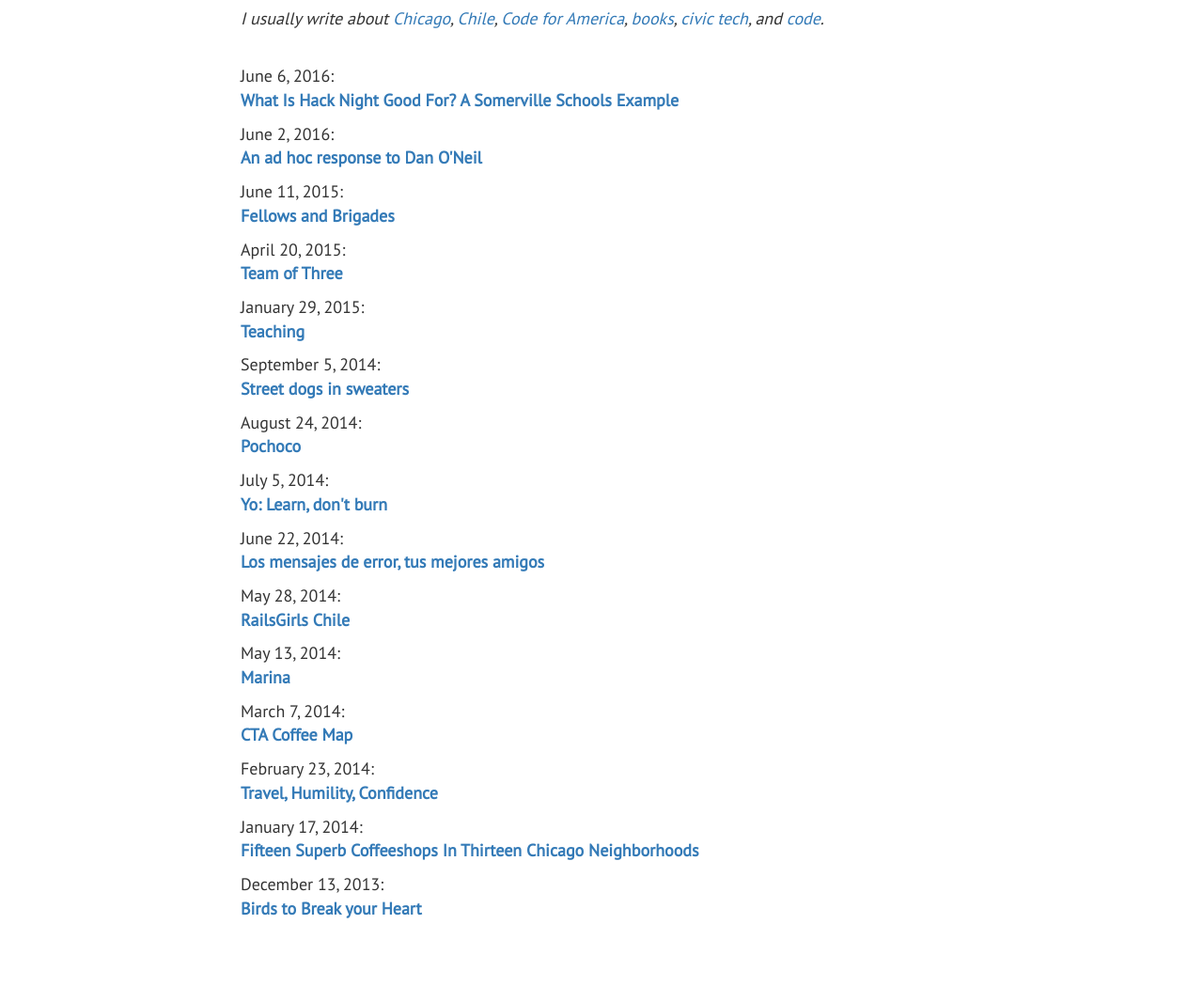
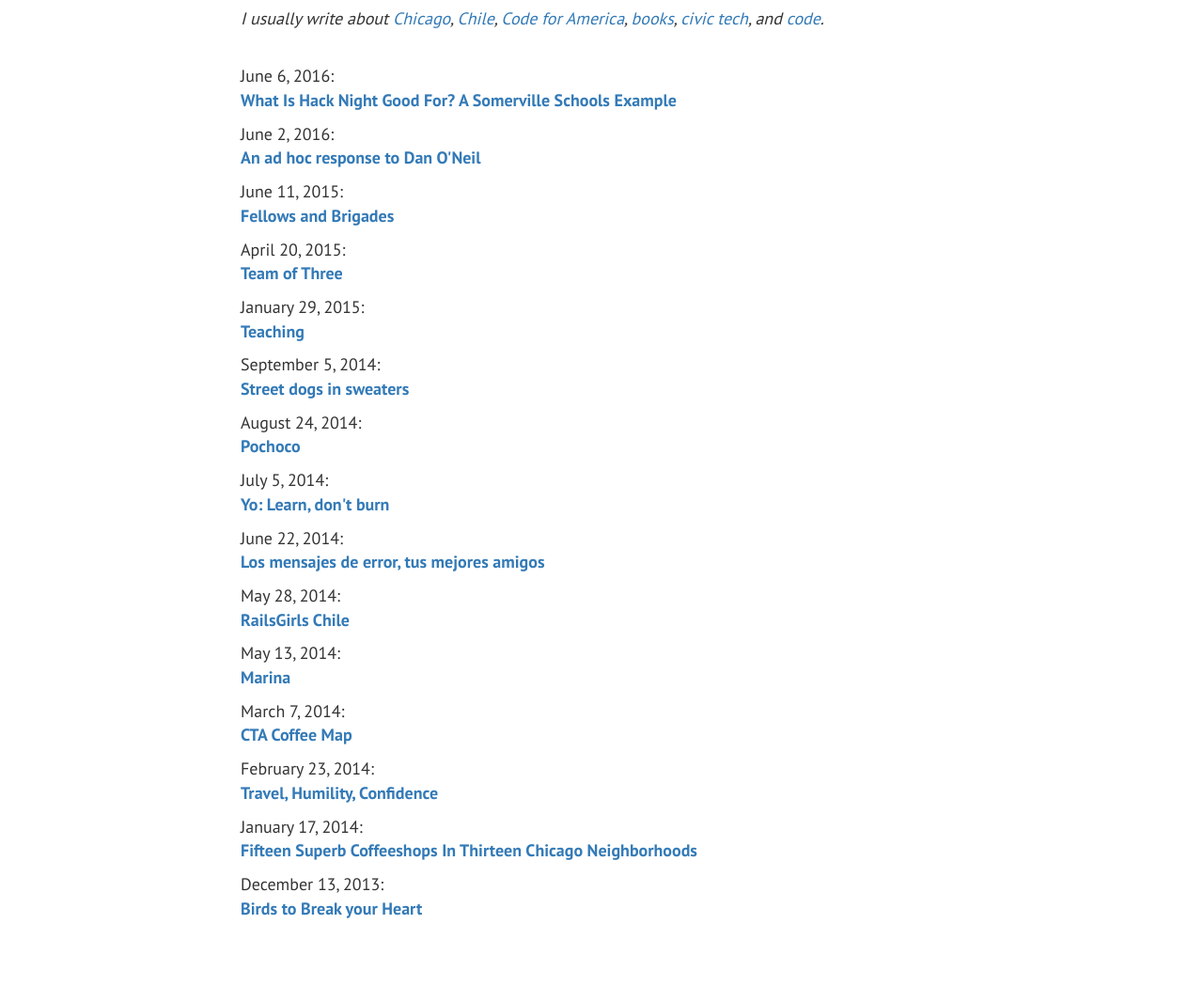
Before and after one commit to alexsoble/alexsoble, a Jekyll site: the page built from blog/index.html, in a window 1280 px wide. Shown: the part 245-1311 px from the top of the page at 94% size. Built offline with Jekyll 4.4.1, drawn with Linux system fonts in a browser that asks for light colours; nearby versions of some CDN libraries.

Commit message:
Get bold font, drop unused font

```diff
--- a/_layouts/default.html
+++ b/_layouts/default.html
@@ -3,8 +3,7 @@
   <meta name="viewport" content="width=device-width, initial-scale=1">
   <title> {{ page.title }} </title>
   <link href='/css/styling.css' rel='stylesheet' type='text/css'>
-  <link href='http://fonts.googleapis.com/css?family=Arvo|PT+Sans' rel='stylesheet' type='text/css'>
-{% for css in page.extra_css %}
+  <link href='https://fonts.googleapis.com/css?family=PT+Sans:400,700' rel='stylesheet' type='text/css'>{% for css in page.extra_css %}
   <!-- Page-specific css: -->
   <link href="/assets/{{ css }}" type="text/css" rel="stylesheet">
 {% endfor %}
```
